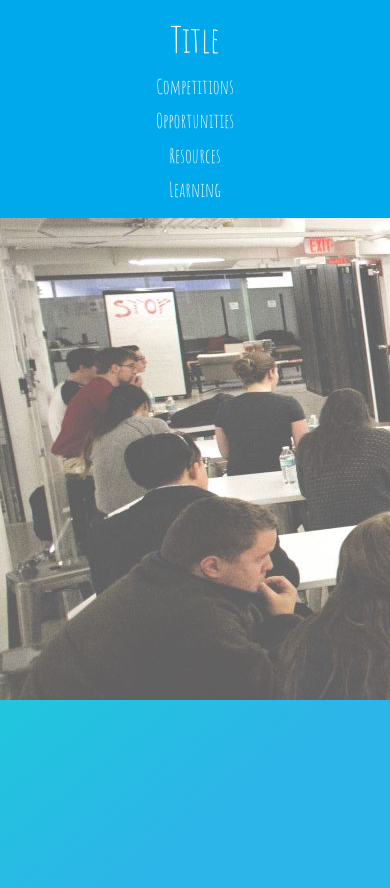
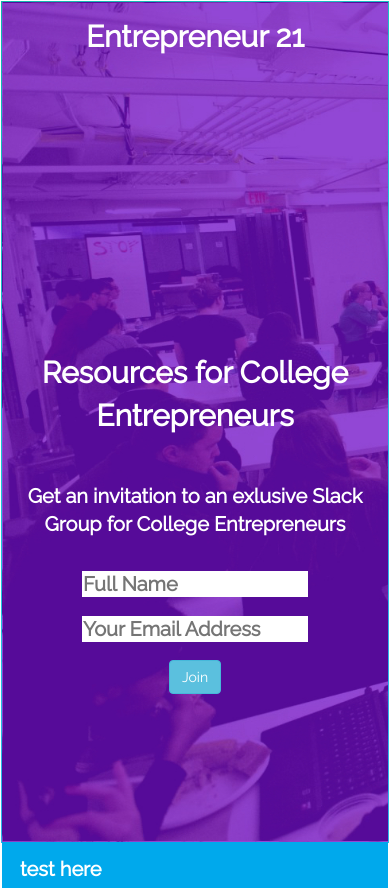
Before and after one commit to fikers/Entrepreneur-21, a plain HTML site: page index.html in a window 390 px wide. Shown: the top 888 px of the page. Drawn offline with nearby package versions, Linux system fonts and the light colour scheme.

Commit message:
Got front page section working, good progress

```diff
--- a/css/main.css
+++ b/css/main.css
@@ -1,27 +1,131 @@
+/* General CSS */
+
 * {
-  margin: 0;
-  padding: 0;
+	margin: 0;
+	padding: 0;
+	height: 100%;
+	box-sizing: border-box;
+	border: 1px solid transparent;
 }
 
 body {
+	height: 100%;
+	font-family: 'Raleway', sans-serif;
+	font-weight: bold;
+	font-size: 20px;
 	background: linear-gradient(141deg, #0fb8ad 0%, #1fc8db 51%, #2cb5e8 75%) no-repeat;
-	min-height: 1000px;
+	display: block;
 }
 
-.left {
-	float: left;
+h1 {
+	margin:0px;
 }
 
-.right {
-	float: right;
+.remove-container-padding {
+	padding:0px;
 }
 
 .header {
-	font-family: 'Amatic SC', cursive;
+	margin:0px;
+	margin-top: 10px;
+	height: auto;
+	width: 100%;
+	background-color: clear;
+	color:white;
+}
+
+div {
+	display: block;
+}
+
+/* Front fold */
+
+.front-fold {
+	width: 100%;
+	padding:0px;
+	background-image: url(/images/pic4.jpg);
+	background-size:cover;
+	height: 100%;
+
+}
+
+.front-fold-container {
+	padding:0px;
+}
+
+
+.front-fold-main-content {
+	text-align: center;
+	color:white;
+	height: auto;
+    position: relative;
+    font-size:50px;
+    top: 35%;
+}
+
+#flow-logo {
+	font-size: 30px;
+}
+
+#what-is-this-text {
+	text-align: right;
+	margin-top:10px;
+	font-size: 14px;
+	height: 50%;
+}
+
+#quote {
+	position: static;
+}
+
+/* Form */
+
+.form {
+	height: auto;
+	position: relative;
+	top:40%;
+	text-align: center;
 	color: white;
 }
 
+.form-format {
+	color: black;
+}
 
+
+/* Main Section */
+
+.main-section {
+	background-color: #00a9ec;
+}
+
+
+
+/* Footer Fold */
+
+.footer-fold {
+	background-color: #ffd200;
+}
+
+
+
+
+
+
+
+
+
+
+/* Links Navgiation */
+
+#navbar {
+	background-color: #00a9ec;
+}
+
+
+.header ul {
+	margin-bottom:0px;
+}
 .header ul li {
 	list-style-type: none;
 	display: inline-block;
@@ -30,58 +134,59 @@ body {
 	font-size: 20px;
 }
 
-
-.section {
-	width: 100%;
-	background-image: url(/images/pic2.jpg);
-	height:700px;
+.header ul li:hover {
+	color: black;
+	background-color: #fff;
 }
 
-.navbar-fixed-top {
-	background-color: #00a9ec;
+.header ul li:active {
+	background-color: #000;
 }
 
 
 
 
-/* The following CSS is for adjusting the page to different screen sizes */
+/* The following CSS is for adjusting the page if the screen width is between 449px and 992px */
 
-@media (max-width: 790px) {
+@media (max-width: 992px) {
 
-	#logo {
-	text-align:center;
+	#where-pic-taken-text {
+		display: none;
 	}
 
-	.header ul li {
-	list-style-type: none;
-	display: block;
-	padding: 3px;
-	font-size: 20px;
-	text-align:center;
+	#flow-logo {
+		width: 100%;
+		text-align: center;
 	}
 
-	.navbar-fixed-top {
-		background-color: #00a9ec;
-}
-}
-
-
-@media (min-width: 790px) and (max-width: 1200px) {
-
-	#logo {
-	text-align:center;
-	}
-
-	.header ul li {
-	list-style-type: none;
-	display: inline-block;
-	padding: 10px;
-	padding-top:25px;
-	font-size: 20px;
-	}
-
-	#size-adjust {
-	text-align:center;
+	.front-fold-main-content {
+	text-align: center;
+    font-size:40px;
+    top: 35%;
 	}
 
 }
+
+/* The following CSS is for adjusting the page if the screen width is less than 449px  */
+
+
+
+
+@media (max-width: 449px) {
+
+	#where-pic-taken-text {
+		display: none;
+	}
+
+	#flow-logo {
+		width: 100%;
+		text-align: center;
+	}
+
+	.front-fold-main-content {
+	text-align: center;
+    font-size:30px;
+    top: 35%;
+	}
+
+}
--- a/index.html
+++ b/index.html
@@ -15,7 +15,7 @@
 	<link rel="stylesheet" href="https://maxcdn.bootstrapcdn.com/bootstrap/3.3.6/css/bootstrap.min.css">
 
 	<!-- Google Fonts -->
-	<link href="https://fonts.googleapis.com/css?family=Amatic+SC" rel="stylesheet">
+	<link href="https://fonts.googleapis.com/css?family=Raleway" rel="stylesheet">
 
 
 	<!-- My CSS -->
@@ -34,7 +34,59 @@
 <body>
 
 
-		<nav class="row navbar-fixed-top">
+	<div class="front-fold">
+		<div class="container">
+
+			<div class="header">
+				<div class="col-xs-6 remove-container-padding" id="flow-logo">Entrepreneur 21</div>
+				<div class="col-xs-6 remove-container-padding" id="where-pic-taken-text">
+					<p id="what-is-this-text">Where was this picture taken?</p>
+				</div>
+			</div>
+
+			<div class="front-fold-main-content">Resources for College Entrepreneurs</div>
+
+			<div class="form">
+			Get an invitation to an exlusive Slack Group for College Entrepreneurs
+			<br><br>
+				<form class="form-inline">
+					<div class="form-group">
+			    		<input type="text" class="form-format" placeholder="Full Name">
+			  		</div>
+			  	<div class="form-group">
+			    	<input type="email" class="form-format" placeholder="Your Email Address">
+			  	</div>
+			  	<button type="submit" class="btn btn-info">Join</button>
+				</form>
+			</div>
+
+		</div>
+	</div>
+
+	<div class="main-section" id="main-section">
+		<div class="container">
+		<div class="header">
+			test here
+		</div>
+		</div>
+	</div>
+
+	<div class="footer-fold">
+		<div class="container">
+		<div class="header">
+			test here
+		</div>
+		</div>
+	</div>
+
+
+
+
+
+
+<!--
+
+	<div class="row" id="navbar">
 
 	<div class="container header">
 
@@ -50,13 +102,12 @@
 					<li>Learning</li>
 				</ul>
 			</div>
-		</nav>
+	</div>
 	</div>
 
+-->
 
-	<div class="section">
-	a
-	</div>
+
 
 
 
@@ -64,6 +115,8 @@
     <script src="https://ajax.googleapis.com/ajax/libs/jquery/1.12.4/jquery.min.js"></script>
     <!-- Include all compiled plugins (below), or include individual files as needed -->
     <script src="js/bootstrap.min.js"></script>
+    <!-- My JavaScript -->
+    <script src="js/script.js"></script>
 </body>
 
 
--- a/js/script.js
+++ b/js/script.js
@@ -0,0 +1,6 @@
+if (document.documentElement.clientWidth < 790) {
+	console.log("Screen is small")
+	var nav = document.getElementById("navbar")
+	console.log(nav)
+	nav.classList.remove("navbar-fixed-top")
+}
```
Also changed, not shown: images/pic3.jpg (added), images/pic4.jpg (added), 1 other file.
